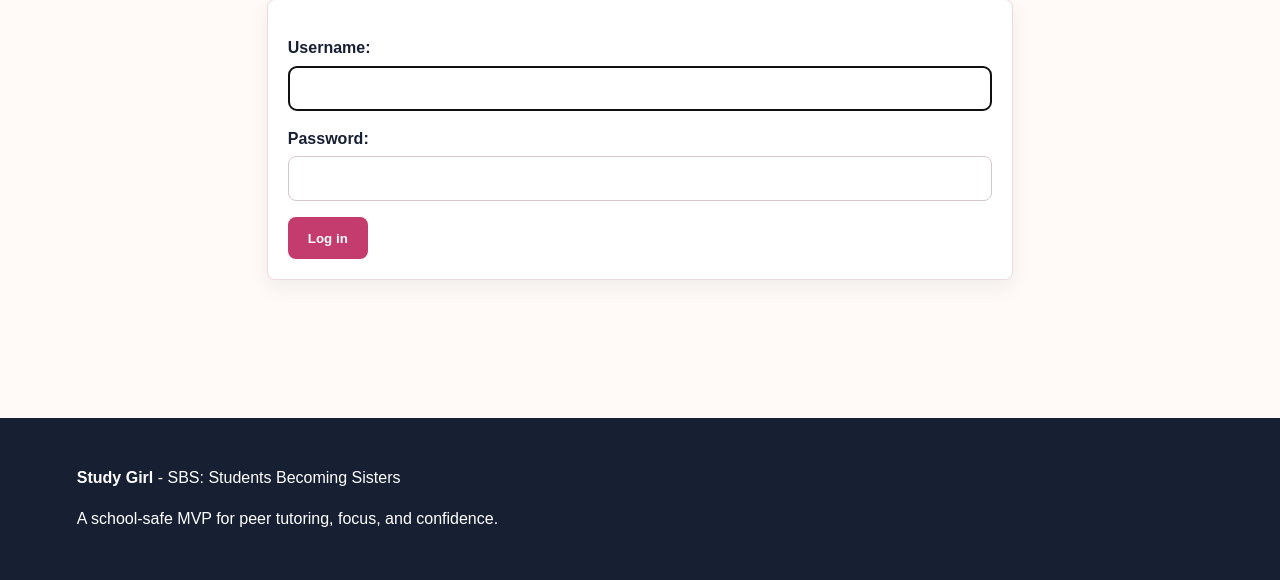
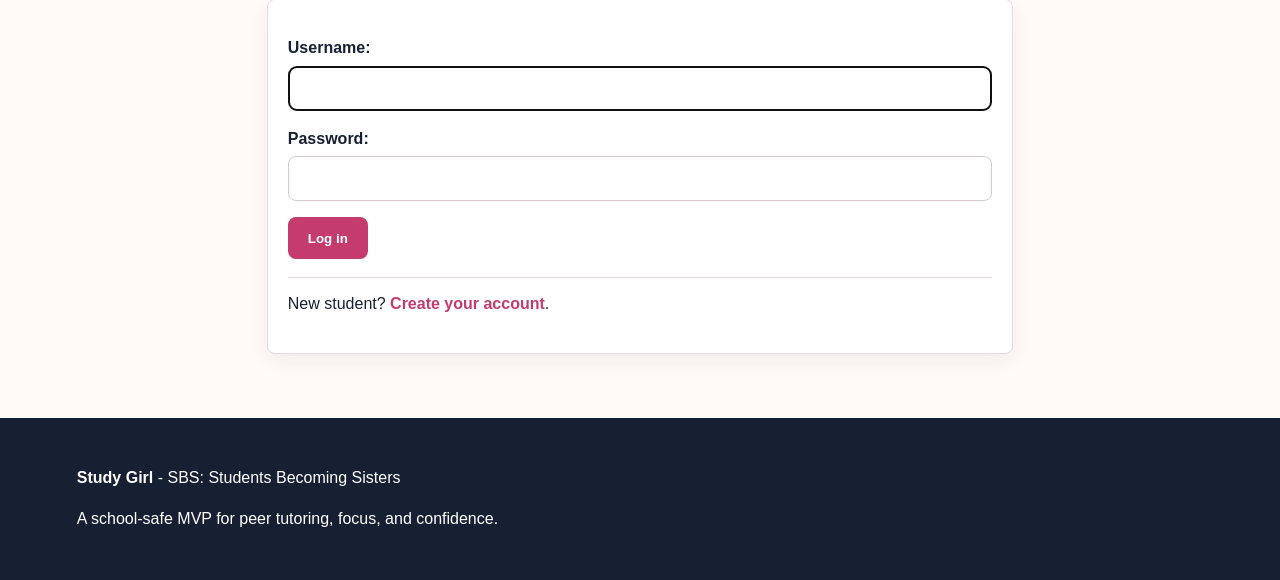
Before and after one commit to WealthGate/Study_Girl, a Django app: page /login/ in a window 1280 px wide. Shown: the part 223-803 px from the top of the page. Run offline with Django 5.2, Linux system fonts and the light colour scheme; parts of the project's set-up code (start-up, migrations or seed data) failed here and were passed over.

Commit message:
Open student self signup flow

```diff
--- a/static/css/styles.css
+++ b/static/css/styles.css
@@ -186,6 +186,11 @@ input, select, textarea {
 .form-page.wide { max-width: 1100px; }
 .form-card p { margin-bottom: 16px; }
 .form-card label { display: block; font-weight: 800; margin-bottom: 5px; }
+.auth-switch {
+  margin: 18px 0 0;
+  padding-top: 14px;
+  border-top: 1px solid var(--line);
+}
 .helptext { display: block; color: var(--muted); font-size: .9rem; }
 .errorlist { color: #a21d35; }
 .messages { padding: 12px clamp(18px, 6vw, 80px); }
--- a/templates/accounts/login.html
+++ b/templates/accounts/login.html
@@ -2,6 +2,9 @@
 {% block content %}
 <section class="form-page">
   <h1>Log in</h1>
-  <form method="post" class="form-card">{% csrf_token %}{{ form.as_p }}<button class="button">Log in</button></form>
+  <div class="form-card">
+    <form method="post">{% csrf_token %}{{ form.as_p }}<button class="button">Log in</button></form>
+    <p class="auth-switch">New student? <a href="{% url 'signup' %}">Create your account</a>.</p>
+  </div>
 </section>
 {% endblock %}
--- a/templates/accounts/signup.html
+++ b/templates/accounts/signup.html
@@ -2,6 +2,10 @@
 {% block content %}
 <section class="form-page">
   <h1>Create your Study Girl account</h1>
-  <form method="post" class="form-card">{% csrf_token %}{{ form.as_p }}<button class="button">Sign up</button></form>
+  <div class="form-card">
+    <p class="muted">Students can create their own username and password, then log in from any shared test link.</p>
+    <form method="post">{% csrf_token %}{{ form.as_p }}<button class="button">Create account</button></form>
+    <p class="auth-switch">Already have an account? <a href="{% url 'login' %}">Log in</a>.</p>
+  </div>
 </section>
 {% endblock %}
```
Also changed, not shown: accounts/tests.py (+10 -0 lines).
